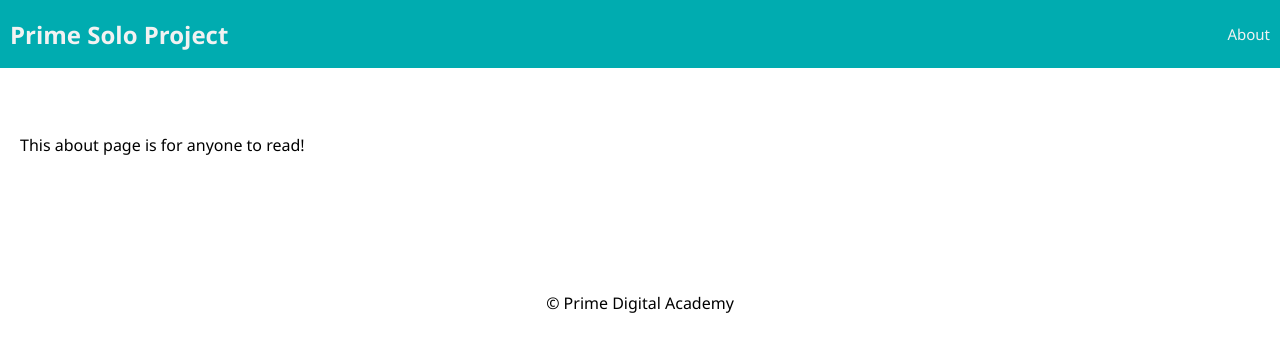
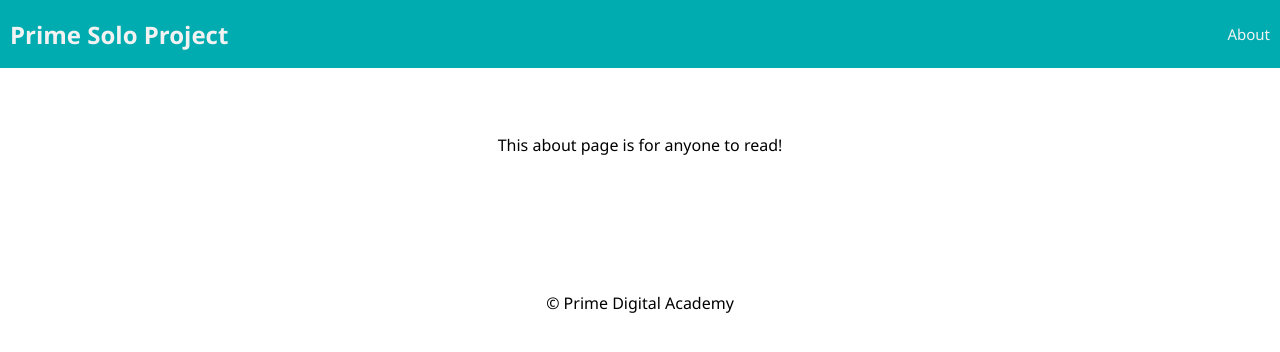
Before and after one commit to Jponto93/Pontos-Picks, a React (Create React App) app: page /#/about in a window 1280 px wide. Shown: the top 352 px of the page. Built offline with nearby package versions, Linux system fonts and the light colour scheme; no server answers.

Commit message:
changed flex display for leaderboards view

```diff
--- a/src/components/Leaderboard/Leaderboard.css
+++ b/src/components/Leaderboard/Leaderboard.css
@@ -11,6 +11,8 @@
 
 .container {
     display: flex;
+    flex-direction: column;
+    align-items: center;
 }
 
 h1, h2 {
--- a/src/components/Leaderboard/Leaderboard.jsx
+++ b/src/components/Leaderboard/Leaderboard.jsx
@@ -18,7 +18,8 @@ function Leaderboard() {
                 <h1>WELCOME TO THE LEADERBOARDS</h1>
                 <div className="container">
                     {leaderboard.map(member => (
-                        <div className="card">
+                        <div key={member.id}
+                        className="card">
                             <h4>{member.username}</h4>
                             <h3>SCORE: {member.pick_score}</h3>
                         </div>
```
